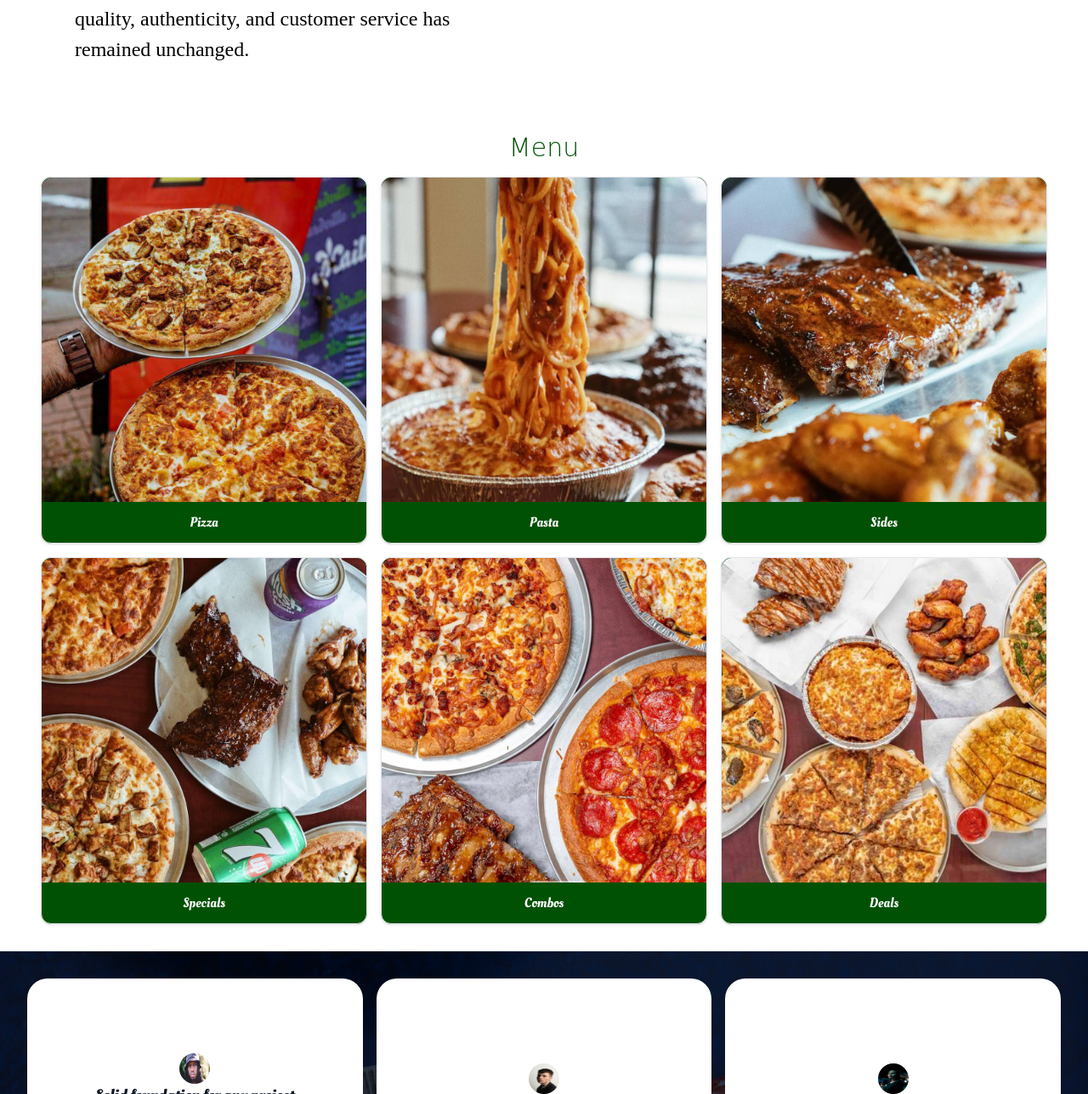
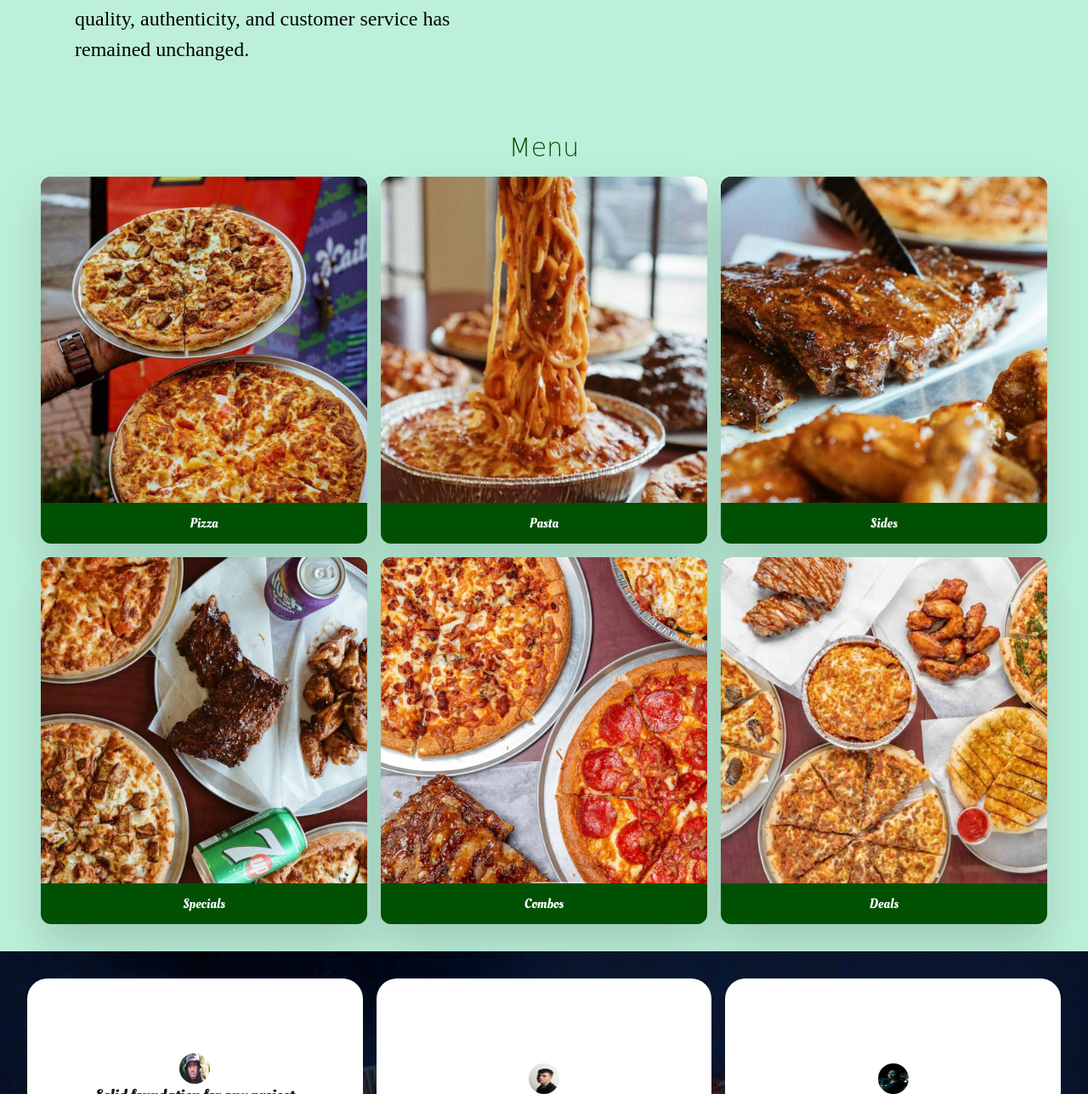
Before and after one commit to jeffrey-agyepong/pops-pizza-pasta-redesign, a website built with Vite: page index.html in a window 1280 px wide. Shown: the part 1404-2692 px from the top of the page at 85% size. Built offline with nearby package versions, Linux system fonts and the light colour scheme; files whose address does not match are found by name; a web font is replaced by a local one.

Commit message:
Update index.html

```diff
--- a/index.html
+++ b/index.html
@@ -60,7 +60,7 @@
         </div>
       </nav>
     </header>
-    <main>
+    <main class="bg-green-200">
       <!-- Hero Section -->
       <section class="bg-center bg-no-repeat bg-[url('/src/assets/pizza1.webp')] bg-gray-700  bg-cover h-screen">
         <div class="px-4 mx-auto max-w-screen-xl md:text-left text-center py-48 lg:py-56">
@@ -130,42 +130,44 @@
           </h2>
           <div class="flex flex-wrap justify-center gap-4 px-4">
             <section
-              class="max-w-sm text-white text-center border border-gray-200 rounded-xl shadow dark:bg-gray-800 dark:border-gray-700 md:w-1/3 bg-header-green">
-              <img src="/src/assets/menu-pizza.jpg" alt="Piza" class="rounded-tl-xl rounded-tr-xl">
-              <h3 class="p-3">
-                Pizza
-              </h3>
+              class="max-w-sm text-white text-center rounded-xl dark:bg-gray-800 dark:border-gray-700 md:w-1/3 bg-header-green hover:animate-pulse drop-shadow-2xl">
+              <a href="#">
+                <img src="/src/assets/menu-pizza.jpg" alt="Piza" class="rounded-tl-xl rounded-tr-xl">
+                <h3 class="p-3">
+                  Pizza
+                </h3>
+              </a>
             </section>
             <section
-              class="max-w-sm text-white text-center border border-gray-200 rounded-xl shadow dark:bg-gray-800 dark:border-gray-700 md:w-1/3 bg-header-green">
+              class="max-w-sm text-white text-center rounded-xl dark:bg-gray-800 dark:border-gray-700 md:w-1/3 bg-header-green hover:animate-pulse drop-shadow-2xl">
               <img src="/src/assets/menu-pasta.jpg" alt="Pasta" class="rounded-tl-xl rounded-tr-xl">
               <h3 class="p-3">
                 Pasta
               </h3>
             </section>
             <section
-              class="max-w-sm text-white text-center border border-gray-200 rounded-xl shadow dark:bg-gray-800 dark:border-gray-700 md:w-1/3 bg-header-green">
+              class="max-w-sm text-white text-center rounded-xl dark:bg-gray-800 dark:border-gray-700 md:w-1/3 bg-header-green hover:animate-pulse drop-shadow-2xl">
               <img src="/src/assets/menu-sides.jpg" alt="Sides" class="rounded-tl-xl rounded-tr-xl">
               <h3 class="p-3">
                 Sides
               </h3>
             </section>
             <section
-              class="max-w-sm text-white text-center border border-gray-200 rounded-xl shadow dark:bg-gray-800 dark:border-gray-700 md:w-1/3 bg-header-green">
+              class="max-w-sm text-white text-center rounded-xl dark:bg-gray-800 dark:border-gray-700 md:w-1/3 bg-header-green hover:animate-pulse drop-shadow-2xl">
               <img src="/src/assets/menu-special.jpg" alt="Special" class="rounded-tl-xl rounded-tr-xl">
               <h3 class="p-3">
                 Specials
               </h3>
             </section>
             <section
-              class="max-w-sm text-white text-center border border-gray-200 rounded-xl shadow dark:bg-gray-800 dark:border-gray-700 md:w-1/3 bg-header-green">
+              class="max-w-sm text-white text-center rounded-xl dark:bg-gray-800 dark:border-gray-700 md:w-1/3 bg-header-green hover:animate-pulse drop-shadow-2xl">
               <img src="/src/assets/menu-combo.jpg" alt="Combos" class="rounded-tl-xl rounded-tr-xl">
               <h3 class="p-3">
                 Combos
               </h3>
             </section>
             <section
-              class="max-w-sm text-white text-center border border-gray-200 rounded-xl shadow dark:bg-gray-800 dark:border-gray-700 md:w-1/3 bg-header-green">
+              class="max-w-sm text-white text-center rounded-xl dark:bg-gray-800 dark:border-gray-700 md:w-1/3 bg-header-green hover:animate-pulse drop-shadow-2xl">
               <img src="/src/assets/menu-deals.jpg" alt="Deals" class="rounded-tl-xl rounded-tr-xl">
               <h3 class="p-3">
                 Deals
```
